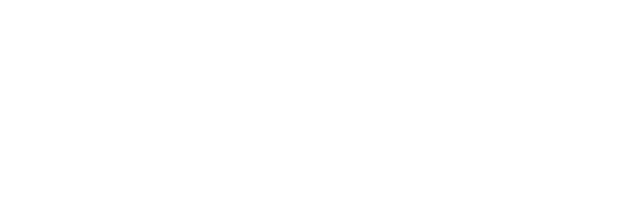
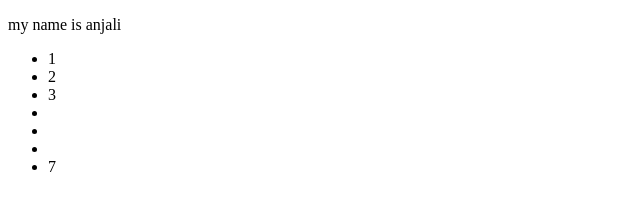
Before and after one commit to code-anjali28/first_time, a plain HTML site: page index.html in a window 1280 px wide. Shown: the whole page, without its empty margins (0-640 px from the left). Drawn offline with Linux system fonts and the light colour scheme.

Commit message:
second commit

```diff
--- a/index.html
+++ b/index.html
@@ -6,6 +6,17 @@
     <title>Document</title>
 </head>
 <body>
+    <!-- this is my second commit -->
 
+    <p>my name is anjali </p>
+    <ul>
+        <li>1</li>
+        <li>2</li>
+        <li>3</li>
+        <li></li>
+        <li></li>
+        <li></li>
+        <li>7</li>
+    </ul>
 </body>
 </html>
```
